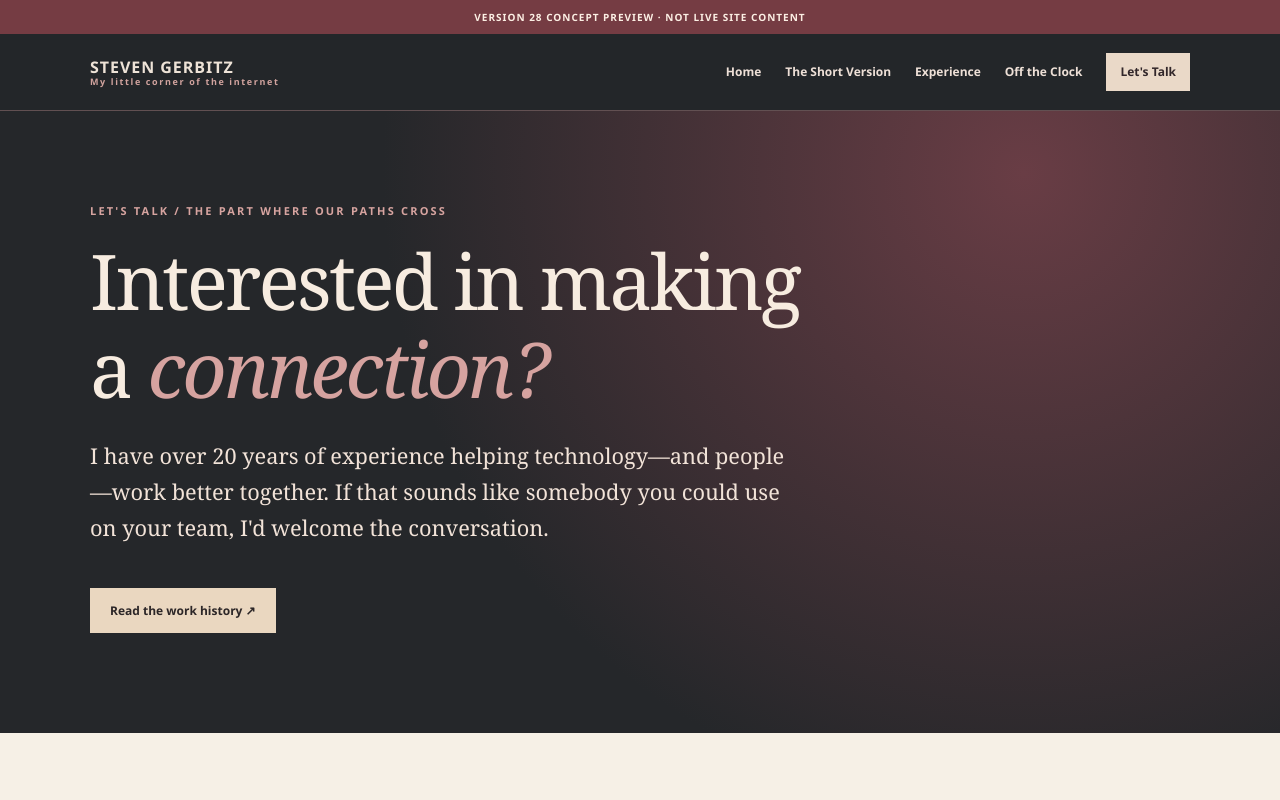
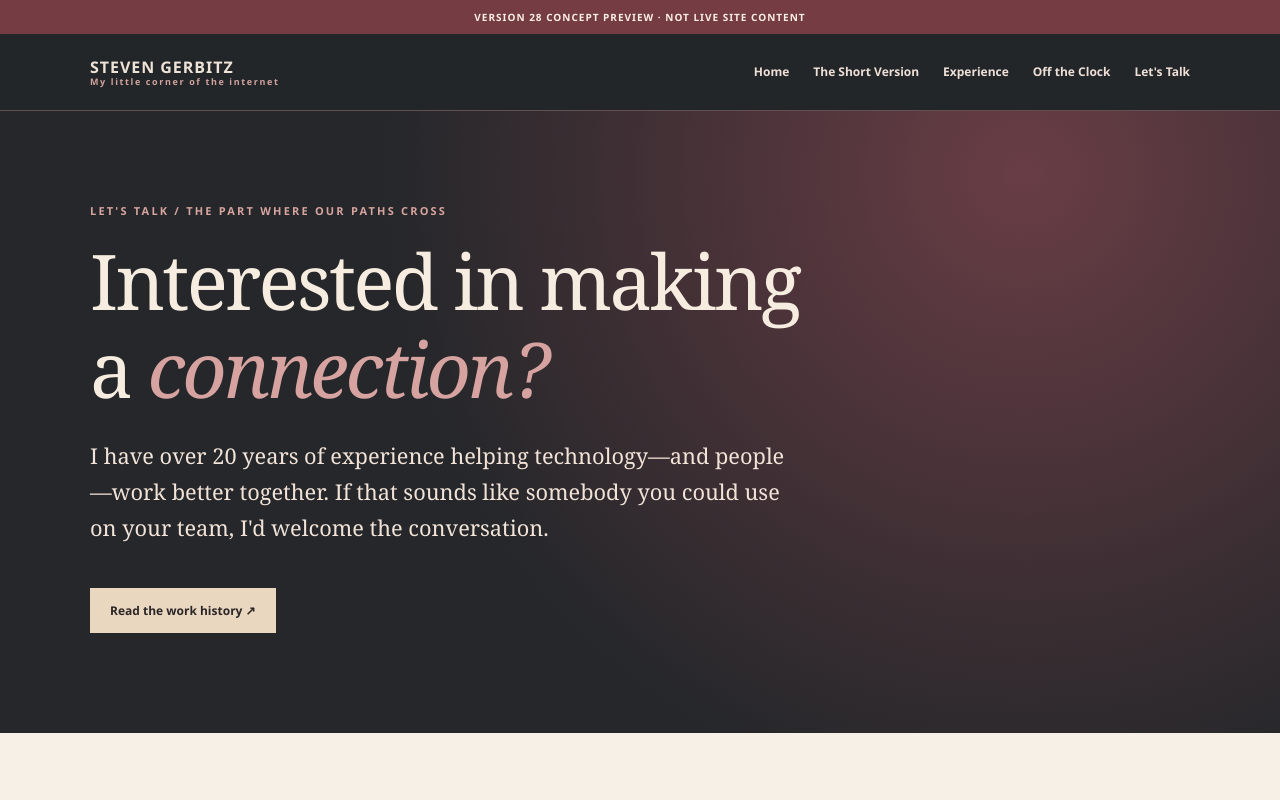
Before and after one commit to stevenpgerbitz-del/stevengerbitz, a plain HTML site: page lets-talk-v28.html in a window 1280 px wide. Shown: the top 800 px of the page. Drawn offline with Linux system fonts and the light colour scheme.

Commit message:
V28 preview: make Let's Talk navigation match the other menu links

```diff
--- a/lets-talk-v28.html
+++ b/lets-talk-v28.html
@@ -14,7 +14,7 @@ a:focus-visible{outline:3px solid #bd867e;outline-offset:5px}
 .links{display:flex;gap:24px;align-items:center}
 .links a{font-size:12px;font-weight:700;color:#eee0d7}
 .links a:hover{text-decoration:underline}
-.links a:last-child{background:#ead9c8;color:#32272a;padding:8px 14px}
+
 .cover{background:radial-gradient(circle at 80% 10%,#693d45,#25272a 55%);color:#f7ece0;padding:90px 0 100px;overflow:hidden}
 .label{font-size:11px;font-weight:800;color:#d7a4a0;text-transform:uppercase;letter-spacing:.2em;margin:0 0 16px}
 h1,h2,h3{font-family:Georgia,serif;font-weight:400;line-height:1.15;letter-spacing:-.035em}
```
